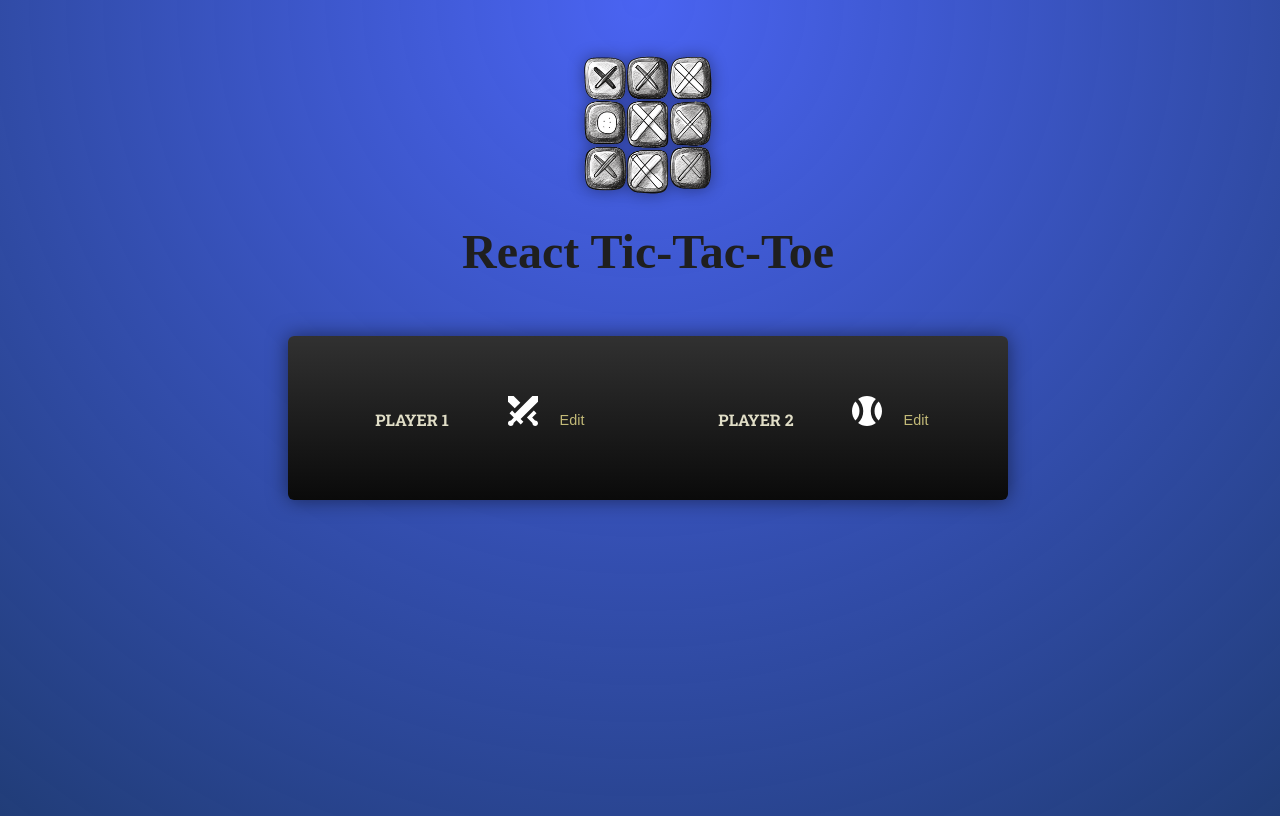
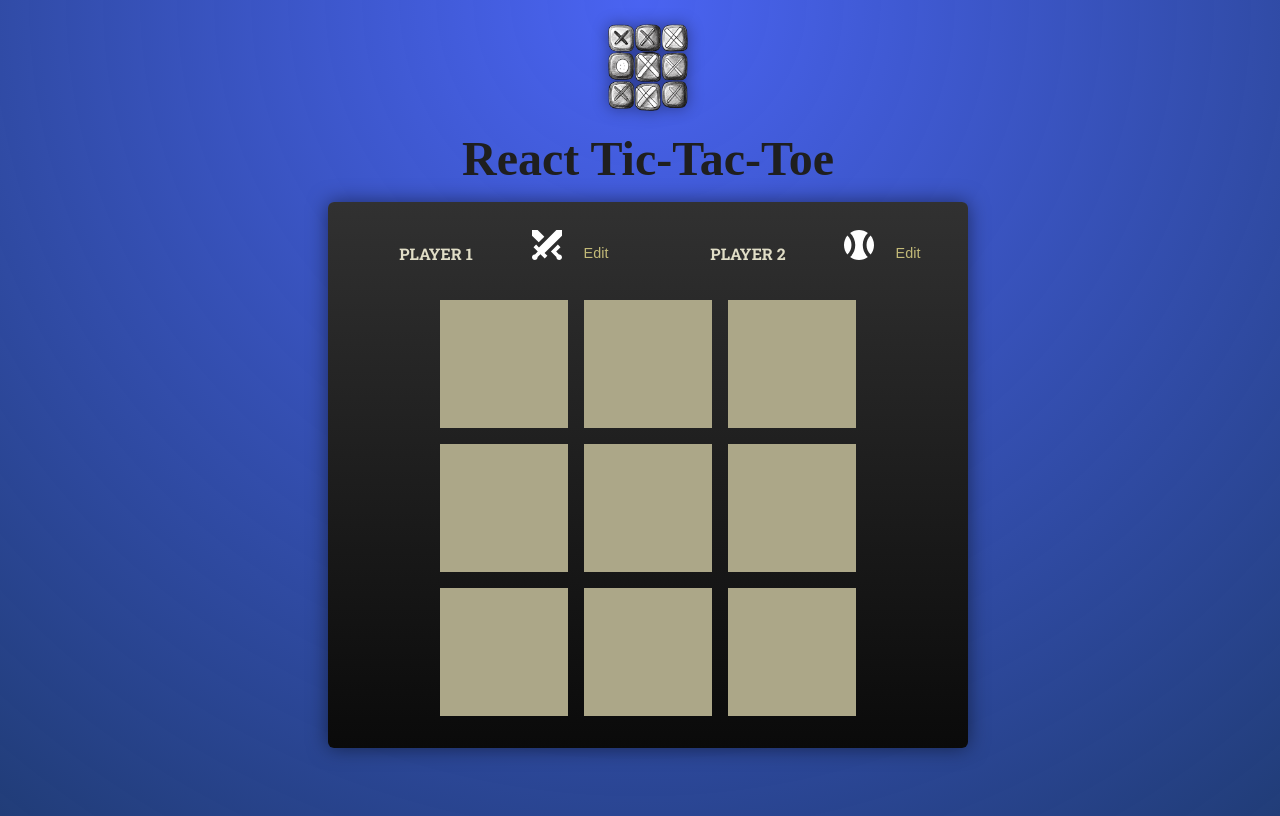
Before and after one commit to bruceathy/tic-tac-toe, a React (Vite) app: page / in a window 1280 px wide. Built offline with nearby package versions, Linux system fonts and the light colour scheme; a web font is replaced by a local one.

Commit message:
gameboard setup

```diff
--- a/src/App.jsx
+++ b/src/App.jsx
@@ -1,6 +1,7 @@
 import Player from "./components/Player";
 import Swords from "./components/Swords";
 import Ball from "./components/Ball";
+import Gameboard from "./components/Gameboard";
 function App() {
   return (
     <main>
@@ -9,7 +10,7 @@
           <Player initialName="Player 1" symbol={<Swords />} />
           <Player initialName="Player 2" symbol={<Ball />} />
         </ol>
-        {/* GAME BOARD */}
+        <Gameboard />
       </div>
       {/* LOG */}
     </main>
--- /dev/null
+++ b/src/components/Gameboard.jsx
@@ -0,0 +1,23 @@
+const initialGameboard = [
+  [null, null, null],
+  [null, null, null],
+  [null, null, null],
+];
+
+export default function Gameboard() {
+  return (
+    <ol id="game-board">
+      {initialGameboard.map((row, rowIndex) => (
+        <li key={rowIndex}>
+          <ol>
+            {row.map((playerSymbol, colIndex) => (
+              <li key={colIndex}>
+                <button>{playerSymbol}</button>
+              </li>
+            ))}
+          </ol>
+        </li>
+      ))}
+    </ol>
+  );
+}
--- a/src/index.css
+++ b/src/index.css
@@ -6,10 +6,7 @@
 
 html {
   font-family: "Roboto Slab", sans-serif;
-  line-height: 1.5;
-
   color: #ebe7ef;
-
   font-synthesis: none;
   text-rendering: optimizeLegibility;
   -webkit-font-smoothing: antialiased;
@@ -29,23 +26,23 @@
 }
 
 header img {
-  width: 8rem;
+  width: 5rem;
   object-fit: contain;
-  margin: 3rem auto 1rem auto;
+  margin: 1rem auto;
   filter: drop-shadow(0 0 8px rgba(0, 0, 0, 0.4));
 }
 
 h1 {
   font-family: "Caprasimo", cursive;
   font-size: 3rem;
-  margin: 0 auto 3rem auto;
+  margin: 0 auto 1rem auto;
   color: #1f1f1f;
 }
 
 #game-container {
-  max-width: 45rem;
-  margin: 3rem auto;
-  padding: 2rem;
+  max-width: 40rem;
+  margin: 0 auto;
+  padding: 1rem;
   border-radius: 6px;
   background: linear-gradient(#313131, #0a0a0a);
   box-shadow: 0 0 20px rgba(0, 0, 0, 0.5);
@@ -55,11 +52,11 @@
 #players {
   list-style: none;
   padding: 0;
-  margin: 1rem 0;
+  margin: 0;
   display: flex;
   justify-content: center;
   align-items: center;
-  gap: 2rem;
+  gap: 1rem;
 }
 
 #players li {
@@ -158,8 +155,8 @@
   display: flex;
   flex-wrap: wrap;
   justify-content: center;
-  gap: 2rem;
-  margin: 3rem 0;
+  gap: 1rem;
+  margin: 1rem 0;
   padding: 0;
   flex-direction: column;
 }
@@ -168,7 +165,7 @@
   display: flex;
   flex-wrap: wrap;
   justify-content: center;
-  gap: 2rem;
+  gap: 1rem;
   margin: 0;
   padding: 0;
 }
```
